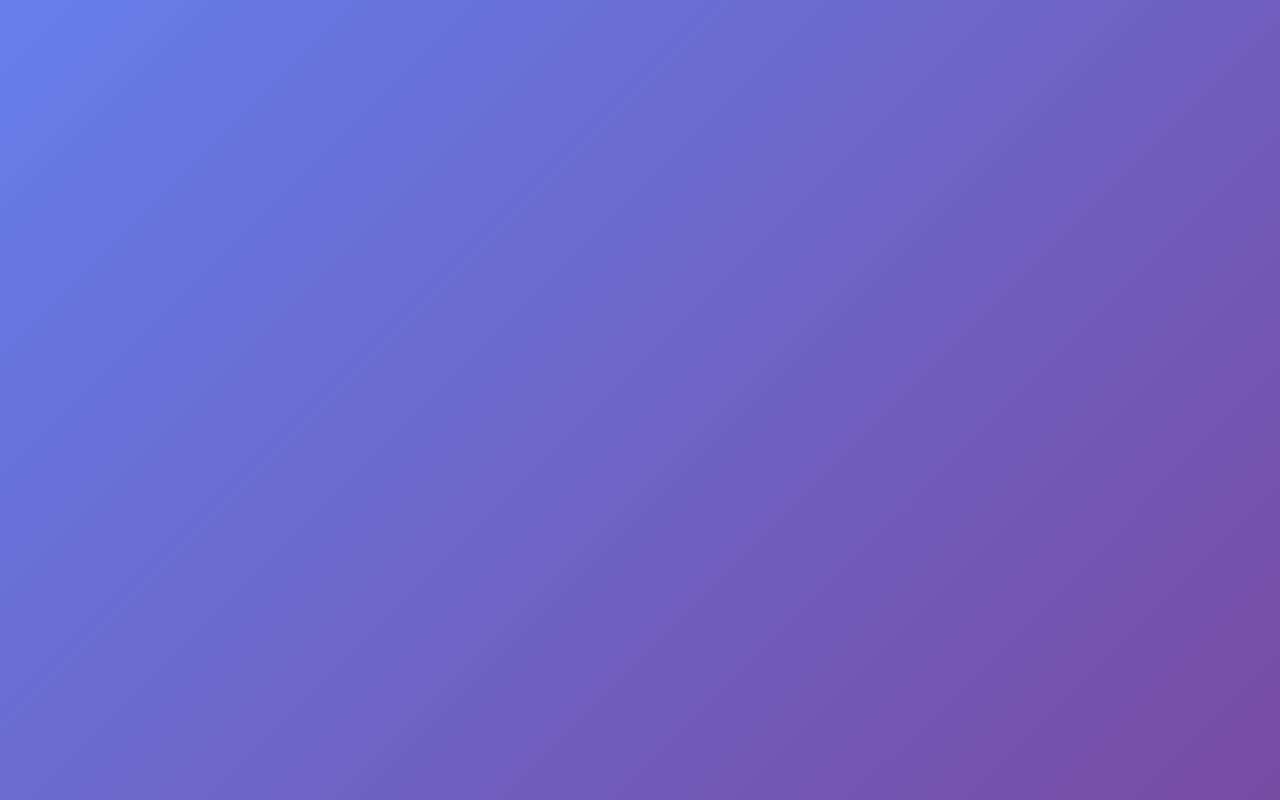
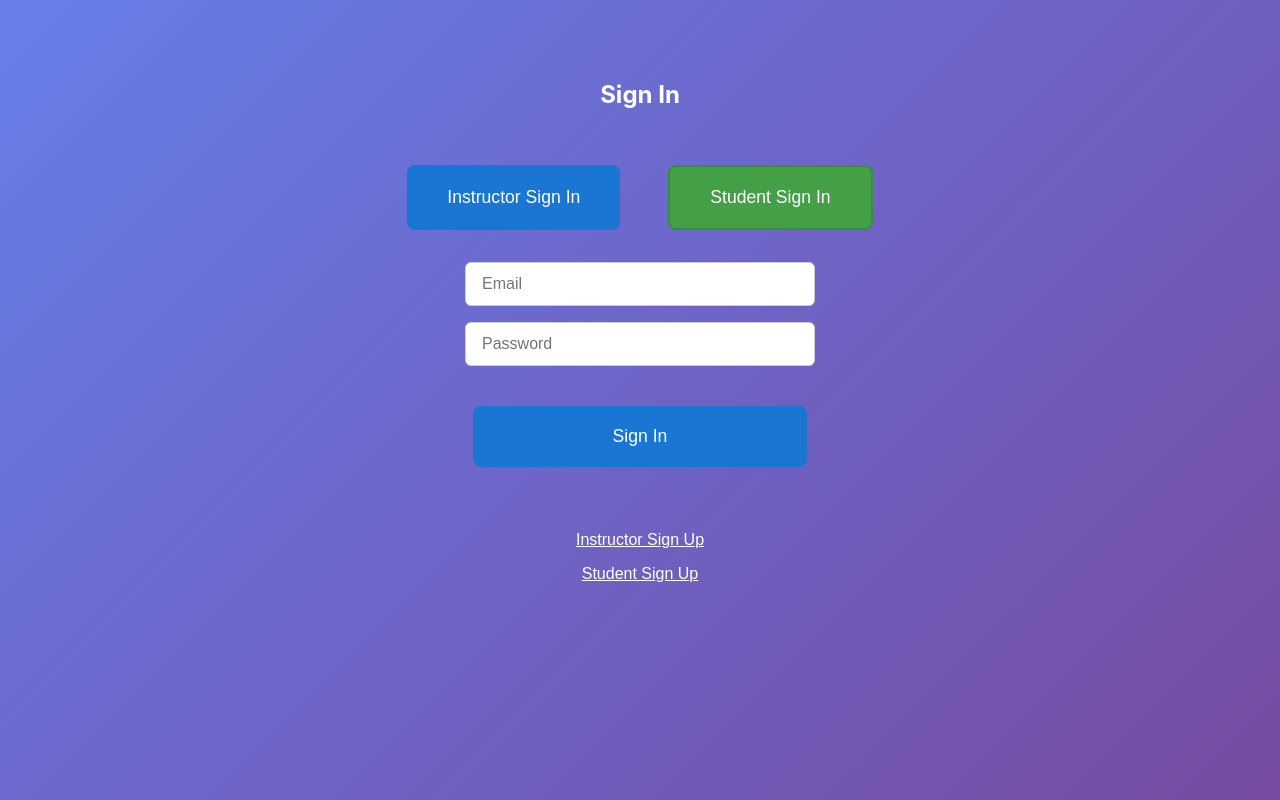
Before and after one commit to tyler-keller/team-form, a React (Vite) app in the folder frontend/: page /sign-in in a window 1280 px wide. Before the commit this address had no page. Built offline with nearby package versions, Linux system fonts and the light colour scheme.

Commit message:
added sign in and registration pages

```diff
--- a/frontend/src/App.jsx
+++ b/frontend/src/App.jsx
@@ -2,6 +2,8 @@
 import { Routes, Route } from 'react-router-dom';
 
 import LandingPage from './components/LandingPage';
+import SignInPage from './components/SignInPage';
+import RegistrationPage from './components/RegistrationPage';
 import InstructorDashboard from './components/InstructorDashboard';
 import ProjectDetails from './components/ProjectDetails';
 import InstructorEntry from './components/InstructorEntry';
@@ -21,6 +23,9 @@ function App() {
     <div className="app">
       <Routes>
   <Route path="/" element={<LandingPage />} />
+  <Route path="/sign-in" element={<SignInPage />} />
+  <Route path="/register/instructor" element={<RegistrationPage userType="instructor" />} />
+  <Route path="/register/student" element={<RegistrationPage userType="student" />} />
   <Route path="/instructor-entry" element={<InstructorEntry />} />
   <Route path="/instructor" element={<InstructorDashboard />} />
   <Route path="/project/:projectId" element={<ProjectDetails />} />
--- a/frontend/src/components/LandingPage.jsx
+++ b/frontend/src/components/LandingPage.jsx
@@ -11,15 +11,9 @@ const LandingPage = () => {
     <div className="landing-container">
       <nav className="navbar">
         <h1 className="logo">Team Formation App</h1>
-        <div className="nav-buttons">
-          <button onClick={() => navigate('/instructor-entry')} className="nav-btn">Instructor View</button>
-          <button
-            onClick={() => navigate('/student-email')}
-            className="nav-btn"
-          >
-            Student View
-          </button>
-        </div>
+          <div className="nav-buttons">
+            <button onClick={() => navigate('/sign-in')} className="nav-btn">Sign In</button>
+          </div>
       </nav>
       <main className="main-content">
         <h2>Welcome to the Team Formation App</h2>
--- /dev/null
+++ b/frontend/src/components/RegistrationPage.css
@@ -0,0 +1,42 @@
+.registration-container {
+  display: flex;
+  flex-direction: column;
+  align-items: center;
+  justify-content: center;
+  min-height: 80vh;
+}
+
+.registration-form {
+  display: flex;
+  flex-direction: column;
+  gap: 1rem;
+  margin-top: 2rem;
+  width: 100%;
+  max-width: 350px;
+}
+
+.registration-input {
+  padding: 0.75rem 1rem;
+  font-size: 1rem;
+  border-radius: 6px;
+  border: 1px solid #ccc;
+  outline: none;
+}
+.registration-input:focus {
+  border-color: #1976d2;
+}
+
+.registration-btn {
+  padding: 1rem 2rem;
+  font-size: 1.1rem;
+  border-radius: 8px;
+  border: none;
+  background-color: #1976d2;
+  color: #fff;
+  cursor: pointer;
+  transition: background 0.2s;
+  margin-top: 1.5rem;
+}
+.registration-btn:hover {
+  background-color: #1565c0;
+}
--- /dev/null
+++ b/frontend/src/components/RegistrationPage.jsx
@@ -0,0 +1,17 @@
+import React from 'react';
+import './RegistrationPage.css';
+
+const RegistrationPage = ({ userType }) => {
+  return (
+    <div className="registration-container">
+      <h2>{userType === 'instructor' ? 'Instructor' : 'Student'} Registration</h2>
+      <form className="registration-form">
+        <input type="email" placeholder="Email" className="registration-input" required />
+        <input type="password" placeholder="Password" className="registration-input" required />
+        <button type="submit" className="registration-btn">Sign Up</button>
+      </form>
+    </div>
+  );
+};
+
+export default RegistrationPage;
--- /dev/null
+++ b/frontend/src/components/SignInPage.css
@@ -0,0 +1,76 @@
+.signup-link-container {
+  display: flex;
+  flex-direction: column;
+  align-items: center;
+  margin-top: 2rem;
+  gap: 1rem;
+}
+
+.signup-link {
+  background: none;
+  border: none;
+  color: #fff;
+  text-decoration: underline;
+  font-size: 1rem;
+  cursor: pointer;
+  padding: 0;
+}
+.signup-link:hover {
+  color: #e0e0e0;
+}
+.signin-container {
+  display: flex;
+  flex-direction: column;
+  align-items: center;
+  justify-content: center;
+  min-height: 80vh;
+}
+
+.signin-options {
+  display: flex;
+  gap: 2rem;
+  margin-top: 2rem;
+  margin-bottom: 2rem;
+}
+
+ .signin-btn {
+  padding: 1.25rem 2.5rem;
+  font-size: 1.1rem;
+  border-radius: 8px;
+  border: none;
+  background-color: #1976d2;
+  color: #fff;
+  cursor: pointer;
+  transition: background 0.2s;
+  margin: 0 0.5rem;
+}
+
+.signin-btn:hover {
+  background-color: #1565c0;
+}
+
+.signin-btn.selected {
+  background-color: #43a047;
+  color: #fff;
+  border: 2px solid #388e3c;
+}
+
+.signin-form {
+  display: flex;
+  flex-direction: column;
+  gap: 1rem;
+  margin-bottom: 2rem;
+  width: 100%;
+  max-width: 350px;
+}
+
+.signin-input {
+  padding: 0.75rem 1rem;
+  font-size: 1rem;
+  border-radius: 6px;
+  border: 1px solid #ccc;
+  outline: none;
+}
+.signin-input:focus {
+  border-color: #1976d2;
+}
--- /dev/null
+++ b/frontend/src/components/SignInPage.jsx
@@ -0,0 +1,65 @@
+import React, { useState } from 'react';
+import { useNavigate } from 'react-router-dom';
+import './SignInPage.css';
+
+const SignInPage = () => {
+  const navigate = useNavigate();
+  const [selectedRole, setSelectedRole] = useState('student');
+
+  return (
+    <div className="signin-container">
+      <h2>Sign In</h2>
+      <div className="signin-options">
+        <button
+          className={`signin-btn${selectedRole === 'instructor' ? ' selected' : ''}`}
+          onClick={() => setSelectedRole('instructor')}
+          type="button"
+        >
+          Instructor Sign In
+        </button>
+        <button
+          className={`signin-btn${selectedRole === 'student' ? ' selected' : ''}`}
+          onClick={() => setSelectedRole('student')}
+          type="button"
+        >
+          Student Sign In
+        </button>
+      </div>
+      <form className="signin-form" onSubmit={e => e.preventDefault()}>
+        <input
+          type="email"
+          placeholder="Email"
+          className="signin-input"
+          required
+        />
+        <input
+          type="password"
+          placeholder="Password"
+          className="signin-input"
+          required
+        />
+        <button type="submit" className="signin-btn" style={{marginTop: '1.5rem'}}>
+          Sign In
+        </button>
+      </form>
+      <div className="signup-link-container">
+        <button
+          className="signup-link"
+          type="button"
+          onClick={() => navigate('/register/instructor')}
+        >
+          Instructor Sign Up
+        </button>
+        <button
+          className="signup-link"
+          type="button"
+          onClick={() => navigate('/register/student')}
+        >
+          Student Sign Up
+        </button>
+      </div>
+    </div>
+  );
+};
+
+export default SignInPage;
```
